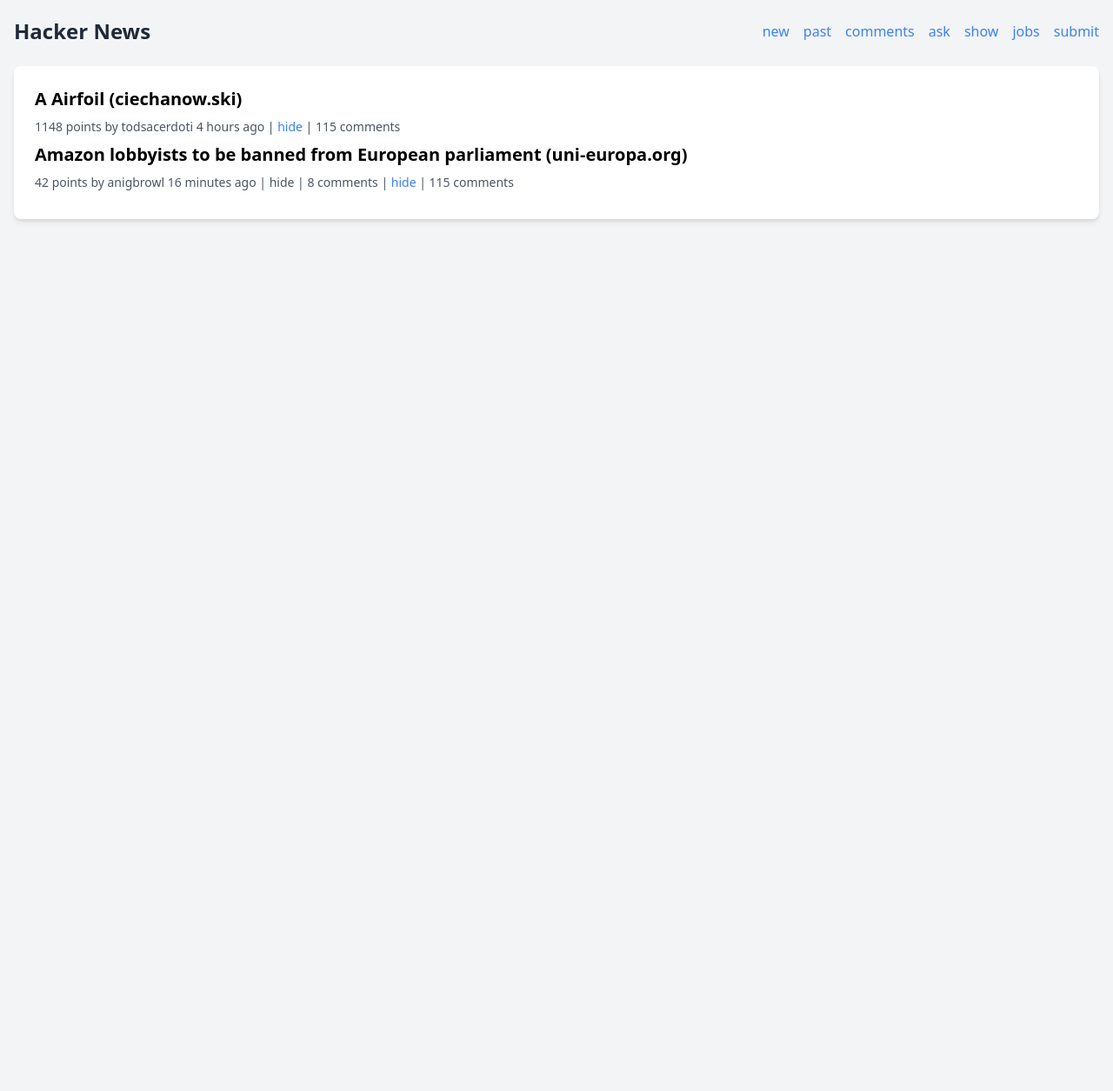
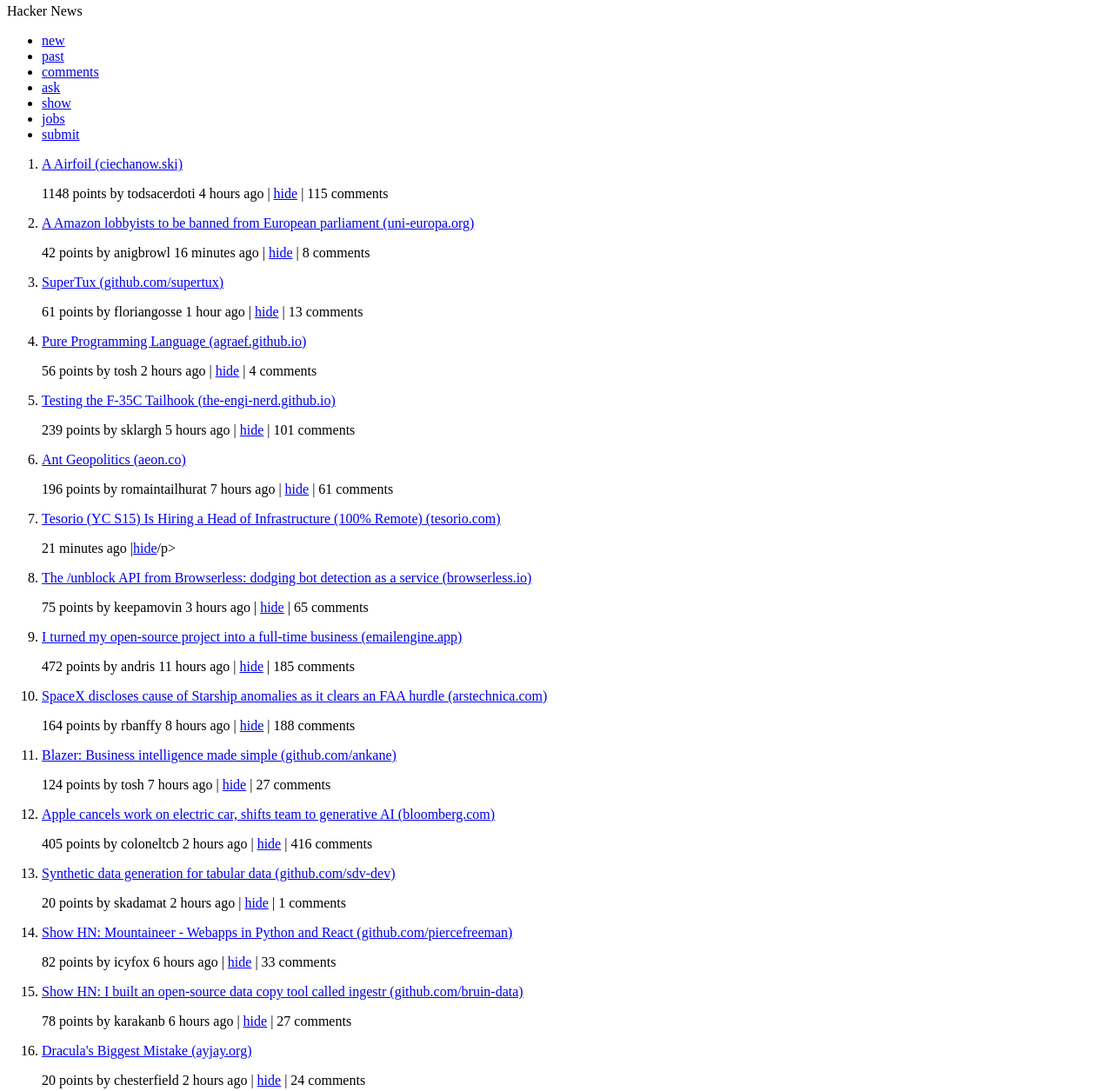
Before and after one commit to jdavid287/C5, a plain HTML site: page index.html in a window 1280 px wide. Shown: the part 12-1267 px from the top of the page at 87% size. Before the commit the page ends 800 px from the top, so only its background shows below. Drawn offline with nearby package versions, Linux system fonts and the light colour scheme.

Commit message:
added html

```diff
--- a/index.html
+++ b/index.html
@@ -1,51 +1,108 @@
 <!DOCTYPE html>
 <html lang="en">
-
 <head>
     <meta charset="UTF-8">
     <meta name="viewport" content="width=device-width, initial-scale=1.0">
     <title>Hacker News</title>
-    <link href="https://cdn.jsdelivr.net/npm/tailwindcss@2.2.19/dist/tailwind.min.css" rel="stylesheet">
-    <link rel="stylesheet" href="styles.css"> <!-- Link to the external CSS file -->
+    <link rel="stylesheet" href="style.css">
 </head>
 
-<body class="bg-gray-100 font-sans">
-    <div class="container mx-auto px-4 py-8">
-        <!-- Header -->
-        <header class="flex items-center justify-between mb-6">
-            <h1 class="text-2xl font-bold text-gray-800">Hacker News</h1>
-            <nav>
-                <ul class="flex space-x-4">
-                    <li><a href="#" class="text-blue-500 hover:text-blue-700">new</a></li>
-                    <li><a href="#" class="text-blue-500 hover:text-blue-700">past</a></li>
-                    <li><a href="#" class="text-blue-500 hover:text-blue-700">comments</a></li>
-                    <li><a href="#" class="text-blue-500 hover:text-blue-700">ask</a></li>
-                    <li><a href="#" class="text-blue-500 hover:text-blue-700">show</a></li>
-                    <li><a href="#" class="text-blue-500 hover:text-blue-700">jobs</a></li>
-                    <li><a href="#" class="text-blue-500 hover:text-blue-700">submit</a></li>
-                </ul>
-            </nav>
-        </header>
-
-        <!-- News List -->
-        <div class="grid gap-6">
-            <div class="bg-white rounded-lg shadow-md p-6 mb-6">
-                <h2 class="text-xl font-bold mb-2">A Airfoil (ciechanow.ski)</h2>
-                <p class="text-gray-600 text-sm mb-2">1148 points by todsacerdoti 4 hours ago | <a href="#" class="text-blue-500 hover:text-blue-700">hide</a> | 115 comments</p>
-                <h2 class="text-xl font-bold mb-2">Amazon lobbyists to be banned from European parliament (uni-europa.org)</h2>
-                <p class="text-gray-600 text-sm mb-2">42 points by anigbrowl 16 minutes ago | hide | 8 comments | <a href="#" class="text-blue-500 hover:text-blue-700">hide</a> | 115 comments</p>
-
-
-
-
-
-
-
-
-            </div>
-            <!-- Add more news items as needed -->
-        </div>
+<body>
+    <div>
+        <p>Hacker News</p>
+        <nav>
+            <ul>
+                <li><a href="#">new</a></li>
+                <li><a href="#">past</a></li>
+                <li><a href="#">comments</a></li>
+                <li><a href="#">ask</a></li>
+                <li><a href="#">show</a></li>
+                <li><a href="#">jobs</a></li>
+                <li><a href="#">submit</a></li>
+            </ul>
+        </nav>
     </div>
+    <ol>
+        <li>
+            <a href="https://ciechanow.ski">A Airfoil (ciechanow.ski)</a>
+            <p>1148 points by todsacerdoti 4 hours ago | <a href="#">hide</a> | 115 comments</p>
+        </li>
+        <li>
+            <a href="https://uni-europa.org">A Amazon lobbyists to be banned from European parliament (uni-europa.org)</a>
+            <p>42 points by anigbrowl 16 minutes ago | <a href="#">hide</a> | 8 comments</p>
+        </li>
+        <li>
+            <a href="https://github.com/supertux"> SuperTux (github.com/supertux)</a>
+            <p>61 points by floriangosse 1 hour ago | <a href="#">hide</a> | 13 comments</p>
+        </li>
+        <li>
+            <a href="agraef.github.io">Pure Programming Language (agraef.github.io)</a>
+            <p>56 points by tosh 2 hours ago | <a href="#">hide</a> | 4 comments</p>
+        </li>
+        <li>
+            <a href="the-engi-nerd.github.io">Testing the F-35C Tailhook (the-engi-nerd.github.io)</a>
+            <p>239 points by sklargh 5 hours ago | <a href="#">hide</a> | 101 comments</p>
+        </li>
+        <li>
+            <a href="aeon.co">Ant Geopolitics (aeon.co)</a>
+            <p>196 points by romaintailhurat 7 hours ago | <a href="#">hide</a> | 61 comments</p>
+        </li>
+        <li>
+            <a href="(tesorio.com)">Tesorio (YC S15) Is Hiring a Head of Infrastructure (100% Remote) (tesorio.com)</a>
+            <p>21 minutes ago |<a href="#">hide</a>/p>
+        </li>
+        <li>
+            <a href="browserless.io">The /unblock API from Browserless: dodging bot detection as a service (browserless.io)</a>
+            <p>75 points by keepamovin 3 hours ago | <a href="#">hide</a> | 65 comments</p>
+        </li>
+        <li>
+            <a href="emailengine.app">I turned my open-source project into a full-time business (emailengine.app)</a>
+            <p>472 points by andris 11 hours ago | <a href="#">hide</a> | 185 comments</p>
+        </li>
+        <li>
+            <a href="arstechnica.com">SpaceX discloses cause of Starship anomalies as it clears an FAA hurdle (arstechnica.com)</a>
+            <p>164 points by rbanffy 8 hours ago | <a href="#">hide</a> | 188 comments</p>
+        </li>
+        <li>
+            <a href="github.com/ankane">Blazer: Business intelligence made simple (github.com/ankane)</a>
+            <p>124 points by tosh 7 hours ago | <a href="#">hide</a> | 27 comments</p>
+        </li>
+        <li>
+            <a href="bloomberg.com">Apple cancels work on electric car, shifts team to generative AI (bloomberg.com)</a>
+            <p>405 points by coloneltcb 2 hours ago | <a href="#">hide</a> | 416 comments</p>
+        </li>
+        <li>
+            <a href="github.com/sdv-dev">Synthetic data generation for tabular data (github.com/sdv-dev)</a>
+            <p>20 points by skadamat 2 hours ago | <a href="#">hide</a> | 1 comments</p>
+        </li>
+        <li>
+            <a href="github.com/piercefreeman">Show HN: Mountaineer - Webapps in Python and React (github.com/piercefreeman)</a>
+            <p>82 points by icyfox 6 hours ago | <a href="#">hide</a> | 33 comments</p>
+        </li>
+        <li>
+            <a href="github.com/bruin-data">Show HN: I built an open-source data copy tool called ingestr (github.com/bruin-data)</a>
+            <p>78 points by karakanb 6 hours ago | <a href="#">hide</a> | 27 comments</p>
+        </li>
+        <li>
+            <a href="ayjay.org">Dracula's Biggest Mistake (ayjay.org)</a>
+            <p>20 points by chesterfield 2 hours ago | <a href="#">hide</a> | 24 comments</p>
+        </li>
+        <li>
+            <a href="beltmag.com">Consider the Pawpaw (beltmag.com)</a>
+            <p>55 points by PaulHoule 7 hours ago | <a href="#">hide</a> | 48 comments</p>
+        </li>
+        <li>
+            <a href="invertedpassion.com">Why time seems to pass faster as we age (invertedpassion.com)</a>
+            <p>215 points by paraschopra 11 hours ago | <a href="#">hide</a> | 138 comments</p>
+        </li>
+        <li>
+            <a href="batsov.com">The Second Golden Age of Emacs (batsov.com)</a>
+            <p>78 points by ossusermivami 9 hours ago | <a href="#">hide</a> | 39 comments</p>
+        </li>
+        <li>
+            <a href="lawfaremedia.org">Social Media First Amendment Cases (lawfaremedia.org)</a>
+            <p>55 points by Mjadams 7 hours ago | <a href="#">hide</a> | 140 comments</p>
+        </li>
+    </ol>
 </body>
-
 </html>
--- a/style.css
+++ /dev/null
@@ -1,44 +0,0 @@
-body {
-    font-family: Arial, sans-serif;
-    margin: 0;
-    padding: 0;
-  }
-
-  header {
-    display: flex;
-    justify-content: space-between;
-    align-items: center;
-    background-color: #ff6600;
-    color: #fff;
-    padding: 10px;
-  }
-
-  nav ul {
-    list-style-type: none;
-    padding: 0;
-    margin: 0;
-  }
-
-  nav ul li {
-    display: inline;
-    margin-right: 10px;
-  }
-
-  nav ul li a {
-    color: #fff;
-    text-decoration: none;
-  }
-
-  table {
-    width: 100%;
-    border-collapse: collapse;
-  }
-
-  th, td {
-    padding: 10px;
-    border-bottom: 1px solid #ddd;
-  }
-
-  th {
-    background-color: #f6f6ef;
-  }
```
